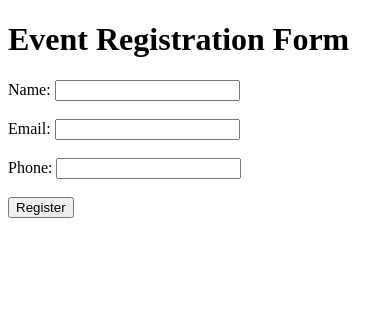
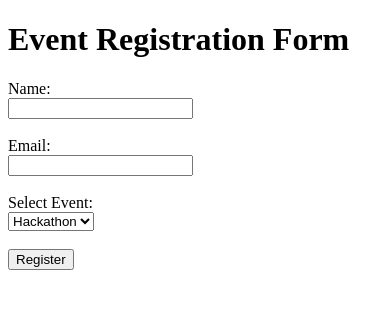
Before and after one commit to CyberPratik/event-registration-app-devops, a Flask app: page / in a window 390 px wide. Shown: the top 309 px of the page. Run offline with Flask 3, Linux system fonts and the light colour scheme.

```diff
--- a/app.py
+++ b/app.py
@@ -7,8 +7,12 @@ def register():
     if request.method == 'POST':
         name = request.form['name']
         email = request.form['email']
-        return f"Registration Successful! Name: {name}, Email: {email}"
+        event = request.form['event']
+
+        return f"<h2>Thank you {name} for registering for {event}!</h2><p>Confirmation sent to {email}</p>"
+
     return render_template('index.html')
 
+
 if __name__ == '__main__':
-        app.run(host='0.0.0.0',port=5000)
+    app.run(host='0.0.0.0', port=5000)
--- a/templates/index.html
+++ b/templates/index.html
@@ -1,17 +1,22 @@
 <!DOCTYPE html>
 <html>
 <head>
-    <title>Event Registration</title>
+ <title>Event Registration</title>
 </head>
 <body>
-    <h1>Event Registration Form</h1>
-
-    <form method="POST">
-        Name: <input type="text" name="name" required><br><br>
-        Email: <input type="email" name="email" required><br><br>
-        Phone: <input type="phone" name="phone" required><br><br>
-        <button type="submit">Register</button>
-    </form>
-
+ <h1>Event Registration Form</h1>
+ <form method="POST">
+ <label>Name:</label><br>
+ <input type="text" name="name" required><br><br>
+ <label>Email:</label><br>
+ <input type="email" name="email" required><br><br>
+ <label>Select Event:</label><br>
+ <select name="event">
+ <option value="Hackathon">Hackathon</option>
+ <option value="Workshop">Workshop</option>
+ <option value="Seminar">Seminar</option>
+ </select><br><br>
+ <button type="submit">Register</button>
+ </form>
 </body>
 </html>
```
